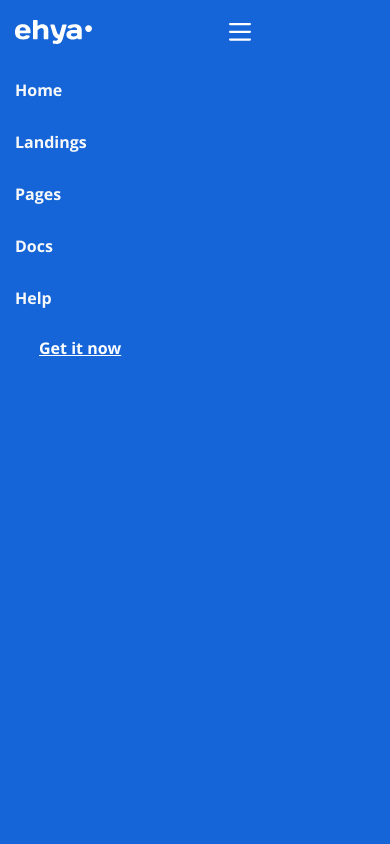
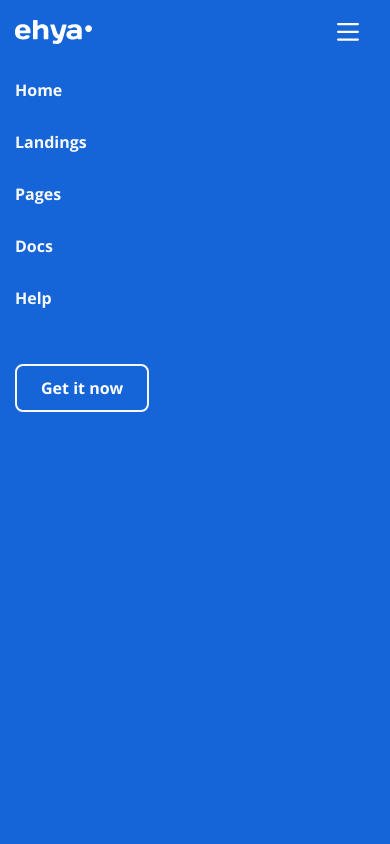
Before and after one commit to vasiatca/ehya-cryptocurrency, a plain HTML site: page index.html in a window 390 px wide. Shown: the top 844 px of the page. Drawn offline with nearby package versions, Linux system fonts and the light colour scheme; files whose address does not match are found by name; a web font is replaced by a local one.

Commit message:
refactor(header): menu structure, header-main__menu, navigation responsive

```diff
--- a/index.html
+++ b/index.html
@@ -26,18 +26,20 @@
             </div>
           </div>
           <div class="col-6 col-lg-10">
-            <div class="navigation navigation_fixed d-lg-flex">
+            <div class="header-main__menu">
+              <div class="navigation d-lg-block">
                 <div class="container">
+                  <div class="navigation__items">
                     <a href="#" class="navigation__title">Home</a>
                     <a href="#" class="navigation__title">Landings</a>
                     <a href="#" class="navigation__title">Pages</a>
                     <a href="#" class="navigation__title">Docs</a>
                     <a href="#" class="navigation__title">Help</a>
-                <a href="#" class="btn btn-primary">Get it now</a>
+                    <a href="#" class="btn btn-primary btn-outline navigation__button">Get it now</a>
                   </div>
                 </div>
-            <div class="navigation d-lg-none">
-              <button class="btn">
+              </div>
+              <button class="btn btn-icon d-lg-none">
                 <svg width="22" height="18" viewBox="0 0 22 18" fill="none" xmlns="http://www.w3.org/2000/svg">
                   <path fill-rule="evenodd" clip-rule="evenodd"
                     d="M1.09009 2.2H20.9099C21.5119 2.2 22 1.70751 22 1.1C22 0.492487 21.5119 0 20.9099 0H1.09009C0.48805 0 0 0.492487 0 1.1C0 1.70751 0.48805 2.2 1.09009 2.2ZM1.09009 9.94836H20.9099C21.5119 9.94836 22 9.45588 22 8.84836C22 8.24085 21.5119 7.74836 20.9099 7.74836H1.09009C0.48805 7.74836 0 8.24085 0 8.84836C0 9.45588 0.48805 9.94836 1.09009 9.94836ZM20.9099 17.6967H1.09009C0.48805 17.6967 0 17.2042 0 16.5967C0 15.9892 0.48805 15.4967 1.09009 15.4967H20.9099C21.5119 15.4967 22 15.9892 22 16.5967C22 17.2042 21.5119 17.6967 20.9099 17.6967Z"
@@ -45,7 +47,6 @@
                 </svg>
               </button>
             </div>
-
           </div>
         </div>
       </div>
--- a/styles/blocks/header.css
+++ b/styles/blocks/header.css
@@ -22,6 +22,13 @@
   color: var(--light);
 }
 
+.header-main__menu {
+  display: flex;
+  justify-content: flex-end;
+  align-items: center;
+  height: 100%;
+}
+
 .header-main__logo img {
   width: 77px;
   height: 24px;
@@ -39,7 +46,6 @@
   background-size: contain;
   padding: 36px 0 25px;
 }
-
 
 .header-hero__content {
   text-align: center;
@@ -118,7 +124,7 @@
 }
 
 .dashboard {
-  background: #FFFFFF;
+  background: #ffffff;
   box-shadow: 0px 28px 32px rgba(0, 0, 0, 0.06);
   border-radius: 12px;
   color: var(--dark);
@@ -137,7 +143,7 @@
     display: flex;
     align-items: center;
     flex-direction: row;
-		background: #FFFFFF;
+    background: #ffffff;
     border-radius: 8px;
     margin-top: 50px;
   }
--- a/styles/blocks/navigation.css
+++ b/styles/blocks/navigation.css
@@ -1,9 +1,3 @@
-.navigation {
-  /* display: flex;
-  justify-content: flex-end;
-  align-items: center; */
-}
-
 .navigation__title {
   display: inline-block;
   font-weight: 600;
@@ -20,9 +14,9 @@
   margin: 0;
 }
 
-.navigation__title_btn {
+/* .navigation__title_btn {
   border: 2px solid var(--light);
-}
+} */
 
 /* .navigation__item {
   display: flex;
@@ -34,8 +28,15 @@
   margin: 0;
 }
 
+@media screen and (min-width: 992px) {
+  .navigation__items {
+    display: flex;
+    align-items: center;
+  }
+}
+
 @media screen and (max-width: 991px) {
-  .navigation_fixed {
+  .navigation {
     position: fixed;
     top: var(--header-main);
     bottom: 0;
@@ -49,4 +50,8 @@
     margin-right: 0;
     padding: 15px 0;
   }
+
+  .navigation__button {
+    margin-top: 40px;
+  }
 }
--- a/styles/utils/button.css
+++ b/styles/utils/button.css
@@ -7,6 +7,7 @@
   font-weight: 700;
   font-size: 1rem;
   line-height: 1.375;
+  text-decoration: none;
   background: transparent;
   padding: 0 1.5rem;
   display: inline-flex;
@@ -23,6 +24,10 @@
   background: var(--primary);
 }
 
+.btn-outline {
+  border: 2px solid var(--light);
+}
+
 .btn-lg {
   padding: 1rem 1.5rem;
 }
@@ -35,6 +40,11 @@
 .btn_header-form {
   width: 100%;
   margin-top: 14px;
+}
+
+.btn-icon {
+  padding-left: 1rem;
+  padding-right: 1rem;
 }
 
 @media screen and (min-width: 768px) {
```
Lines whose indentation alone changed are shown as unchanged.
